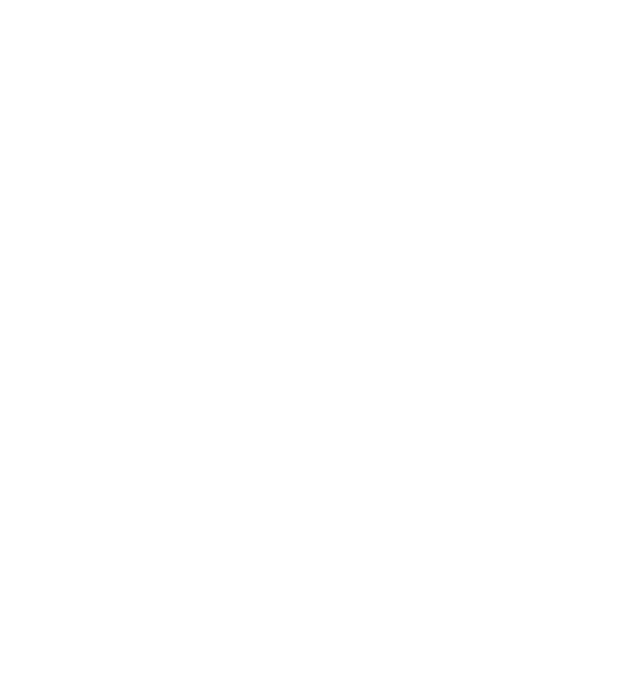
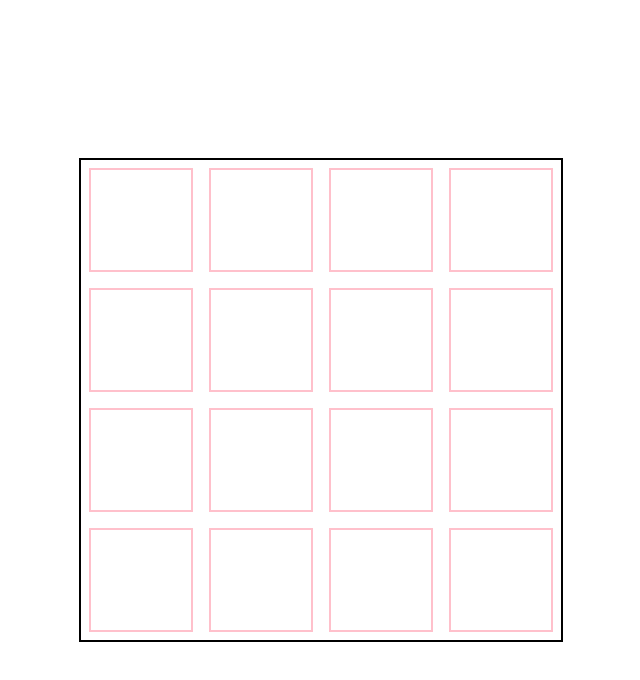
Before and after one commit to Sudheeradh/webDev, a plain HTML site: page Memory/index.html in a window 1280 px wide. Shown: the whole page, without its empty margins (319-959 px from the left). Drawn offline with Linux system fonts and the light colour scheme.

Commit message:
Memory: Init

```diff
--- a/Memory/css/styles.css
+++ b/Memory/css/styles.css
@@ -0,0 +1,26 @@
+body {
+    height: 100vh;
+    width: 100vw;
+    display: flex;
+    align-items: center;
+    justify-content: center;
+}
+
+#board{
+    height: min(60vw, 60vh);
+    width: min(60vw, 60vh);
+    display: flex;
+    flex-direction: column;
+    border: 2px solid;
+}
+
+.row {
+    flex: 1;
+    display: flex;
+}
+
+.cell {
+    border: 2px solid pink;
+    flex: 1;
+    margin: 0.5rem;
+}
--- a/Memory/index.html
+++ b/Memory/index.html
@@ -10,5 +10,6 @@
     <script src="js/main.js" defer></script>
 </head>
 <body>
+    <div id="board"></div>
 </body>
 </html>
--- a/Memory/js/main.js
+++ b/Memory/js/main.js
@@ -1,5 +1,6 @@
 const nums = []
 let size = 4;
+const board = document.querySelector('#board');
 
 for (let j = 0; j < 16; j++) {
     nums.push(j);
@@ -16,4 +17,17 @@ for (let i = 0; i < random.length; i++) {
     random[i] += '.jpg';
 }
 
+let k = 0;
+for (let i = 0; i < size; i++) {
+    row = document.createElement('div');
+    row.classList.add('row');
+    for (let j = 0; j < size; j++) {
+        cell = document.createElement('div');
+        cell.classList.add('cell', k);
+        row.appendChild(cell);
+        k++;
+    }
+    board.appendChild(row);
+}
+
 console.log(random)
```
